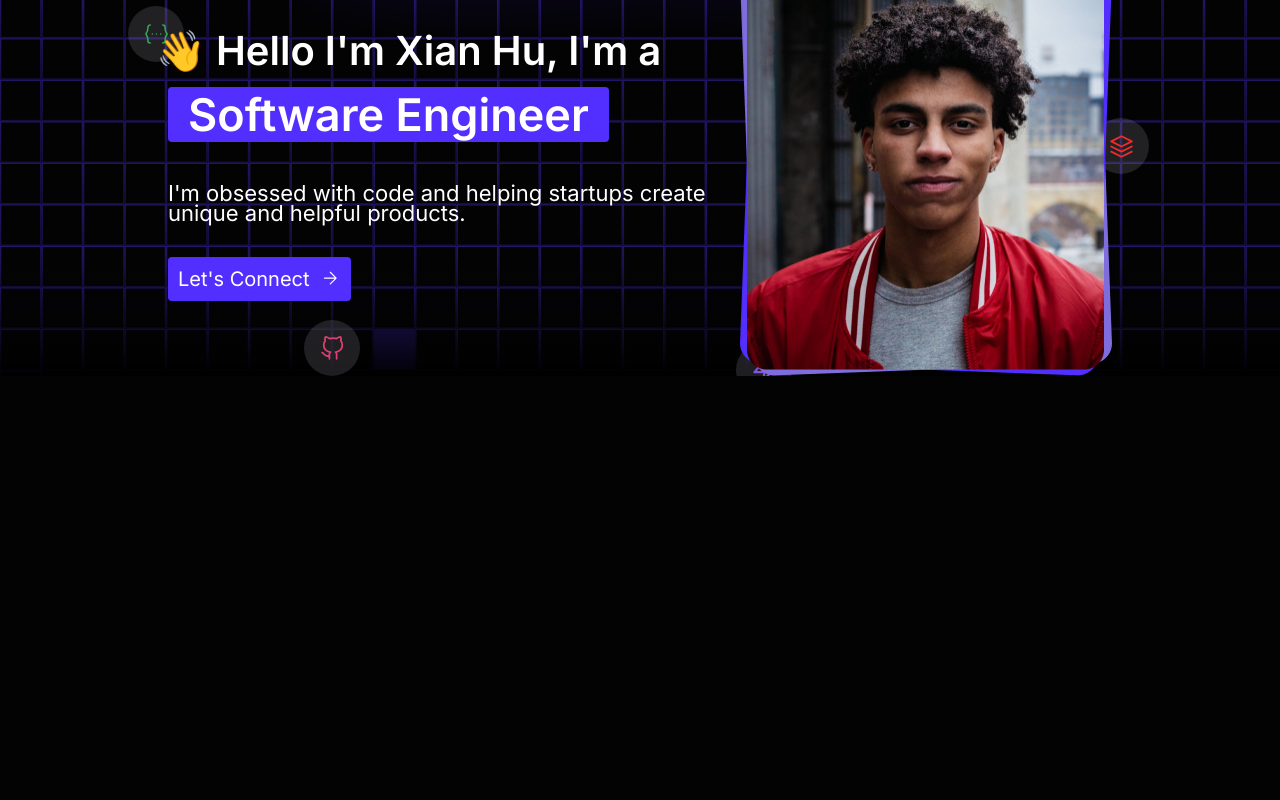
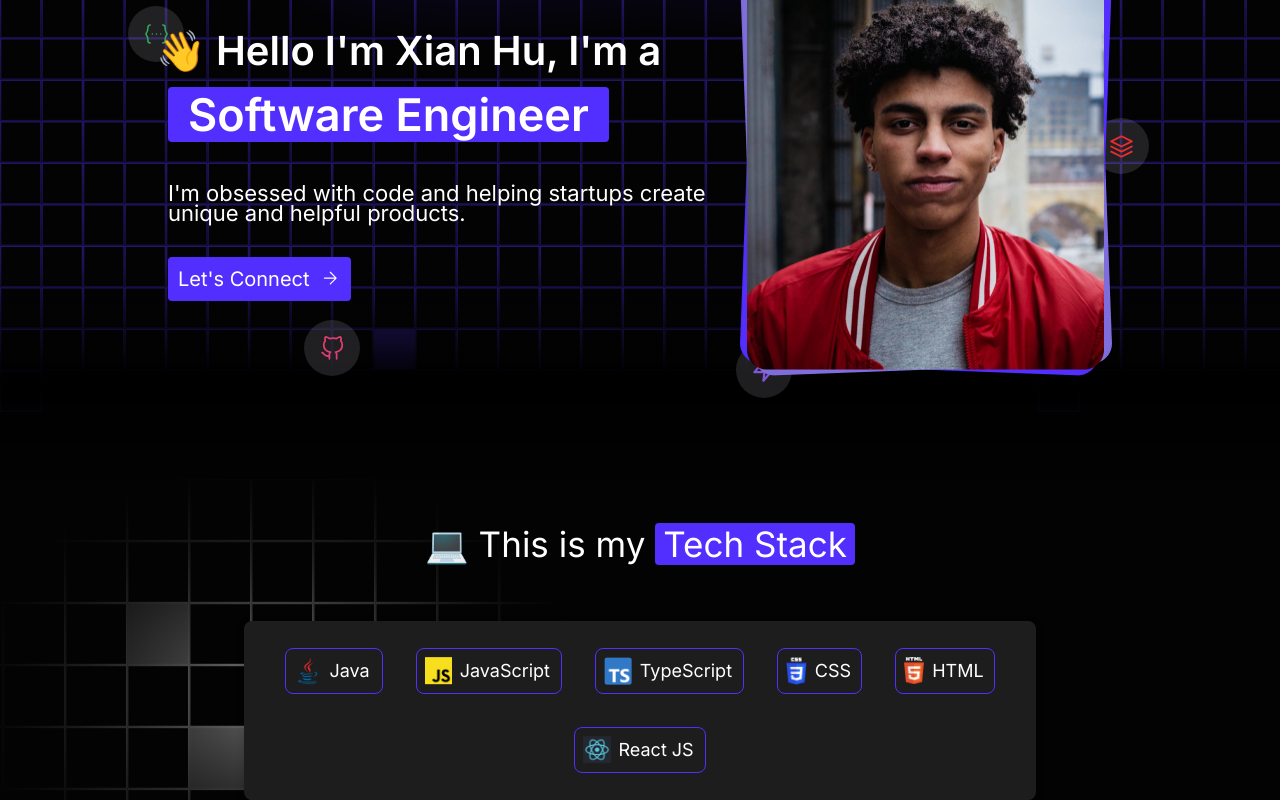
Before and after one commit to piedpiper0602/animated-portfolio, a Next.js app: page / in a window 1280 px wide. Shown: the part 294-1094 px from the top of the page. Before the commit the page ends 800 px from the top, so only its background shows below. Built offline with nearby package versions, Linux system fonts and the light colour scheme.

Commit message:
completed skills section

```diff
--- /dev/null
+++ b/app/components/Section/SectionContainer.tsx
@@ -0,0 +1,13 @@
+import React from 'react'
+
+type Props = React.PropsWithChildren<{
+    id: string;
+}>
+
+const SectionContainer = ({children, id}: Props) => {
+  return (
+    <section id={id} className='w-full relative flex justify-center z-30'>{children}</section>
+  )
+}
+
+export default SectionContainer
--- /dev/null
+++ b/app/components/Section/SectionHeader.tsx
@@ -0,0 +1,16 @@
+import React from 'react'
+
+type Props = {
+    plaintext: string;
+    highlightText: string;
+}
+
+const SectionHeader = ({plaintext, highlightText}: Props) => {
+  return (
+    <h2 className='text-[22px] md:text-[35px] px-20 text-center'>
+        {plaintext}{" "}<span className='highlight px-2 whitespace-nowrap'>{highlightText}</span>
+    </h2>
+  )
+}
+
+export default SectionHeader
--- a/app/components/Sections.tsx
+++ b/app/components/Sections.tsx
@@ -1,11 +1,13 @@
 import React from 'react'
 import Hero from './Hero/Hero'
+import Skills from './Skills/Skills'
 
 const Sections = () => {
   return (
     <main className='flex flex-col gap-[142px] w-full md:max-w-screen-lg
     pt-[236px] md:pt-60 mx-auto'>
         <Hero />
+        <Skills />
     </main>
   )
 }
--- /dev/null
+++ b/app/components/Skills/Skill.tsx
@@ -0,0 +1,18 @@
+import React from 'react'
+
+type Props = {
+    icon: string;
+    name: string;
+}
+
+const Skill = ({icon, name}: Props) => {
+  return (
+    <div className='relative flex gap-2 p-2 border-primary border
+    rounded-lg h-[46px]'>
+        <img src={icon} alt={`${name} icon`} />
+        <p className='text-lg'>{name}</p>
+    </div>
+  )
+}
+
+export default Skill;
--- /dev/null
+++ b/app/components/Skills/Skills.tsx
@@ -0,0 +1,31 @@
+import React from 'react';
+import skills from '@/data/skills.json';
+import SectionContainer from '../Section/SectionContainer';
+import SectionHeader from '../Section/SectionHeader';
+import Skill from './Skill';
+import Image from 'next/image';
+
+
+const Skills = () => {
+  return (
+    <SectionContainer id='skills'>
+      <div className='section-contents mx-[22px] md:mx-[116px]'>
+        <SectionHeader plaintext='💻 This is my' highlightText='Tech Stack'/>
+        <div className='card w-full px-[33px] py-[27px] flex flex-wrap
+        flex-col md:flex-row justify-center items-center gap-[19px] md:gap-[33px]'>
+            {skills.map((skill, id) => (
+                <Skill key={id} name={skill.name} icon={skill.icon}/>
+            ))}
+        </div>
+      </div>
+      <>
+      <Image src="/tech_stack_grid_dark.svg" alt="Background grid" width={569}
+      height={373} className="hidden dark:md:block -z-10 absolute -left-[135px] -top-[39px]" />
+      <Image src="/tech_stack_grid.svg" alt="Background grid" width={569}
+      height={373} className="hidden dark:hidden md:block -z-10 absolute -left-[125px] -top-[39px]" />
+      </>
+    </SectionContainer>
+  )
+}
+
+export default Skills
--- a/app/globals.css
+++ b/app/globals.css
@@ -36,4 +36,13 @@
   .highlight {
     @apply bg-primary text-white px-5 rounded-[4px];
   }
+
+  .section-contents {
+    @apply w-full flex flex-col items-center
+    gap-10 md:gap-[50px];
+  }
+
+  .card {
+    @apply bg-card rounded-lg card-shadow;
+  }
 }
--- /dev/null
+++ b/data/skills.json
@@ -0,0 +1,26 @@
+[
+    {
+        "name": "Java",
+        "icon": "/java_icon.png"
+    },
+    {
+        "name": "JavaScript",
+        "icon": "/js_icon.png"
+    },
+    {
+        "name": "TypeScript",
+        "icon": "/ts_icon.png"
+    },
+    {
+        "name": "CSS",
+        "icon": "/css_icon.png"
+    },
+    {
+        "name": "HTML",
+        "icon": "/html_icon.png"
+    },
+    {
+        "name": "React JS",
+        "icon": "/react_icon.png"
+    }
+]
--- a/tailwind.config.ts
+++ b/tailwind.config.ts
@@ -13,7 +13,7 @@
         background: "var(--background)",
         foreground: "var(--foreground)",
         primary: "var(--primary)",
-        card: "var(---card)"
+        card: "var(--card)"
       },
     },
   },
```
